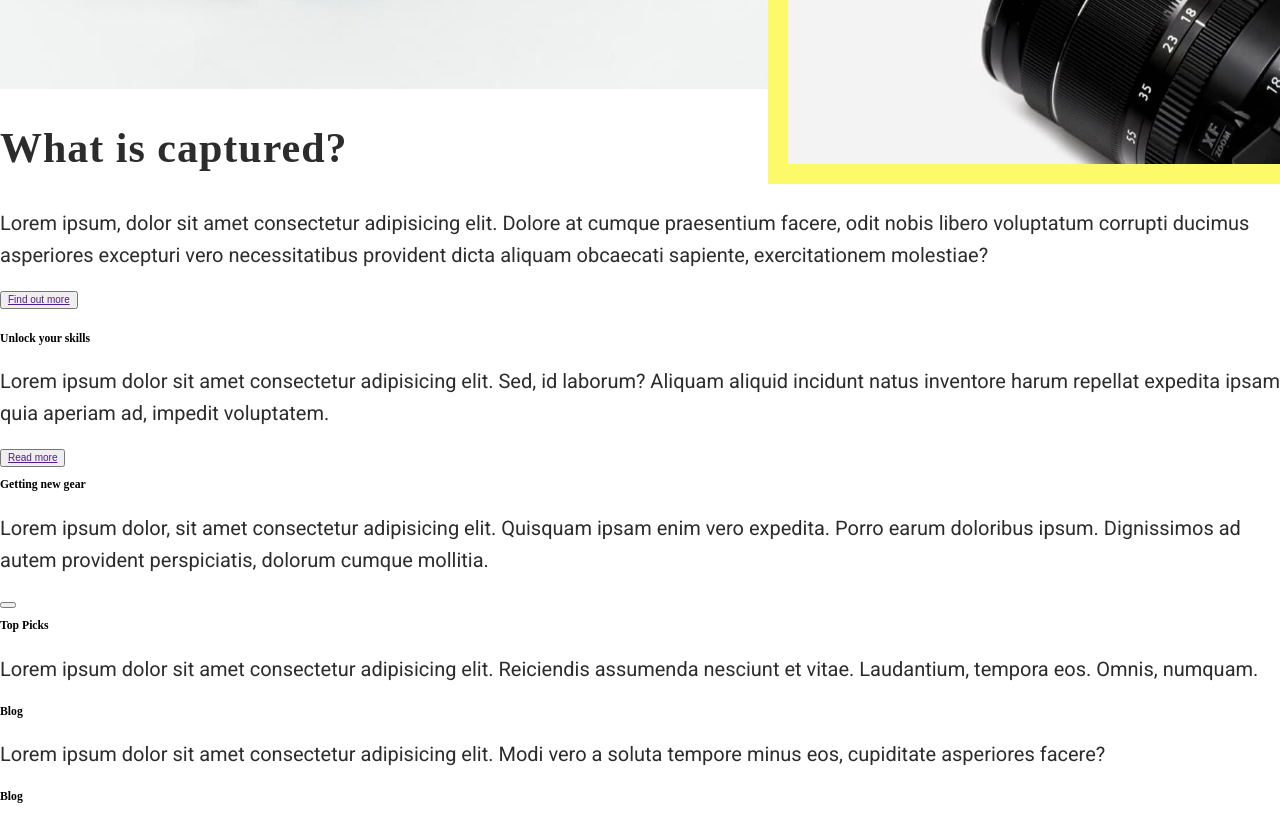
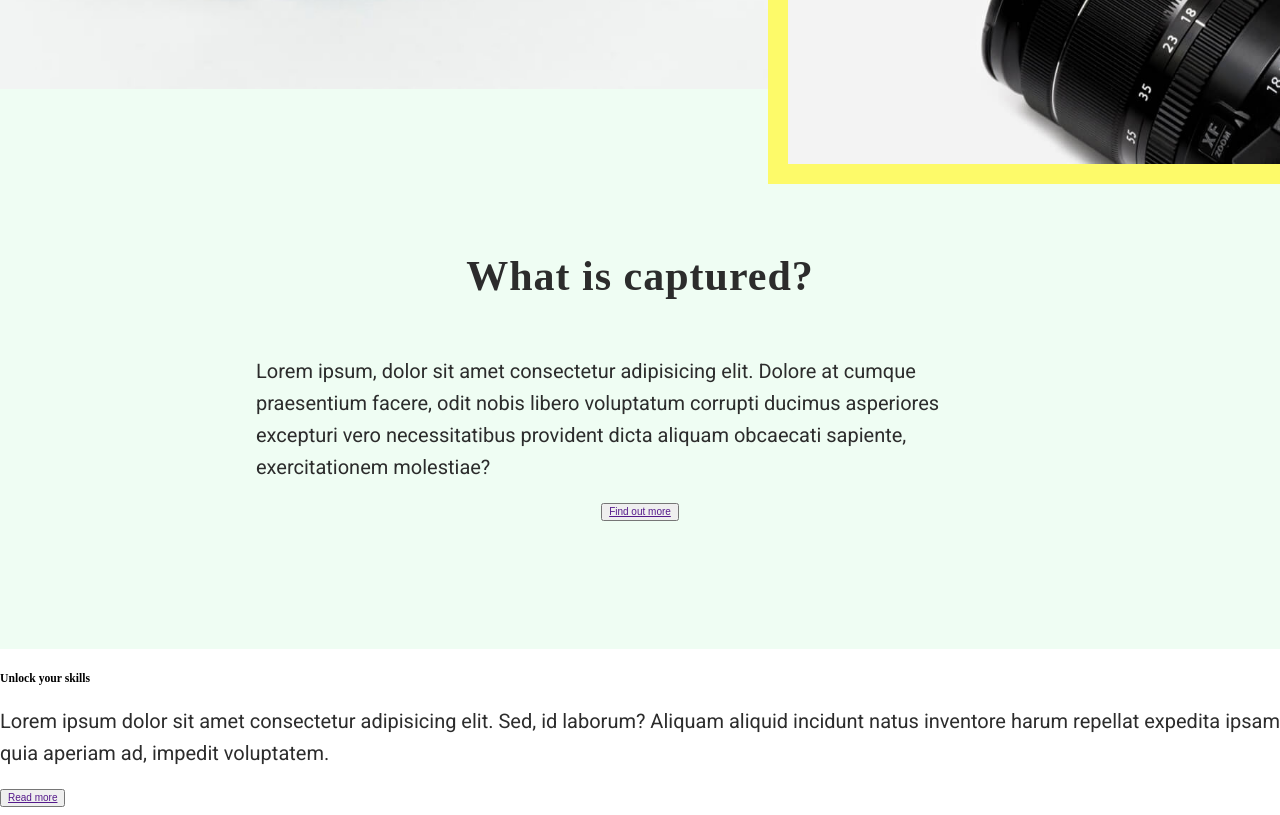
Before and after one commit to Jahanban/jahanban-tahir-project-two, a plain HTML site: page index.html in a window 1280 px wide. Shown: the part 711-1526 px from the top of the page. Drawn offline with Linux system fonts and the light colour scheme; a web font is replaced by a local one.

Commit message:
What is cpatured? - design

```diff
--- a/index.html
+++ b/index.html
@@ -31,16 +31,19 @@
         <section>
             <img src="./images/header-box-image.jpg" class="box-cam" alt="Lens of a camera">
         </section>
-        <section class="captured-info">
-            <h2>What is captured?</h2>
-            <p>Lorem ipsum, dolor sit amet consectetur adipisicing elit. Dolore at cumque praesentium facere, odit nobis
-                libero voluptatum corrupti ducimus asperiores excepturi vero necessitatibus provident dicta aliquam
-                obcaecati sapiente, exercitationem molestiae?</p>
-            <button><a href="">Find out more</a></button>
 
+        <section>
+            <div class="intro">
+                <h2>What is captured?</h2>
+                <p>Lorem ipsum, dolor sit amet consectetur adipisicing elit. Dolore at cumque praesentium facere, odit
+                    nobis
+                    libero voluptatum corrupti ducimus asperiores excepturi vero necessitatibus provident dicta aliquam
+                    obcaecati sapiente, exercitationem molestiae?</p>
+                <button><a href="">Find out more</a></button>
+            </div>
         </section>
 
-        <section class="skills-gear">
+        <section class="skills-info">
             <div class="skills-unlock">
                 <img src="" alt="">
                 <h3>Unlock your skills</h3>
@@ -50,7 +53,7 @@
                 <button><a href="">Read more</a></button>
             </div>
 
-            <div class="new-gear">
+            <div class="skills-gear">
                 <h3>Getting new gear</h3>
                 <p>Lorem ipsum dolor, sit amet consectetur adipisicing elit. Quisquam ipsam enim vero expedita. Porro
                     earum
--- a/styles/sass/_fonts.scss
+++ b/styles/sass/_fonts.scss
@@ -31,6 +31,6 @@ h1 {
 
 }
 
-h2 {
+.intro h2 {
     @include fontSizeHeadingSmall(4.2rem);
 }
--- /dev/null
+++ b/styles/sass/_intro.scss
@@ -0,0 +1,8 @@
+.intro {
+    background-color: $color-ice;
+    display: flex;
+    flex-direction: column;
+    justify-content: center;
+    align-items: center;
+    padding: 10% 20%;
+}
--- a/styles/sass/style.scss
+++ b/styles/sass/style.scss
@@ -3,6 +3,7 @@
 @import "palette";
 @import "fonts";
 @import "header";
+@import "intro";
 
 // @mixin "heading-text";
 
```
Also changed, not shown: styles/style.css.
